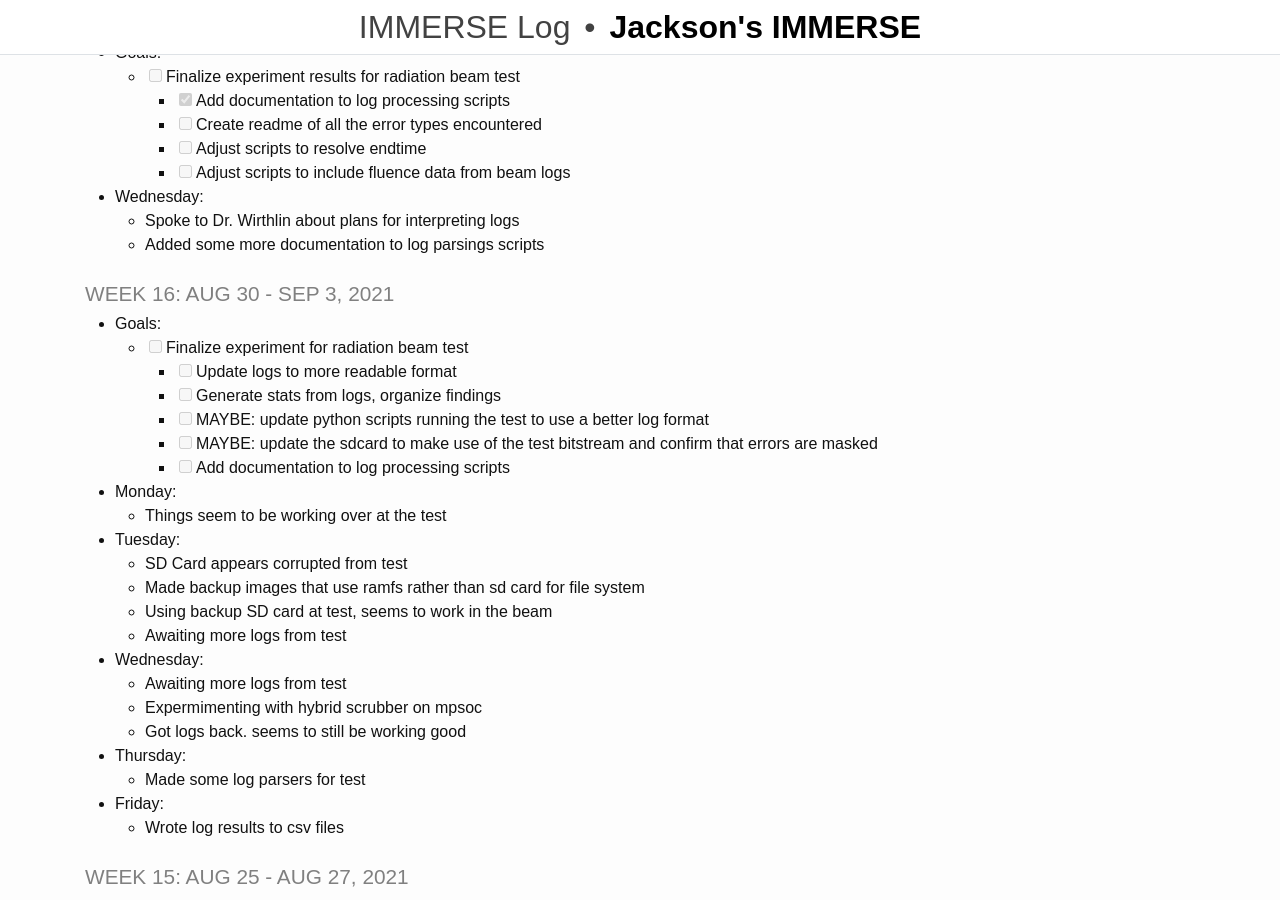
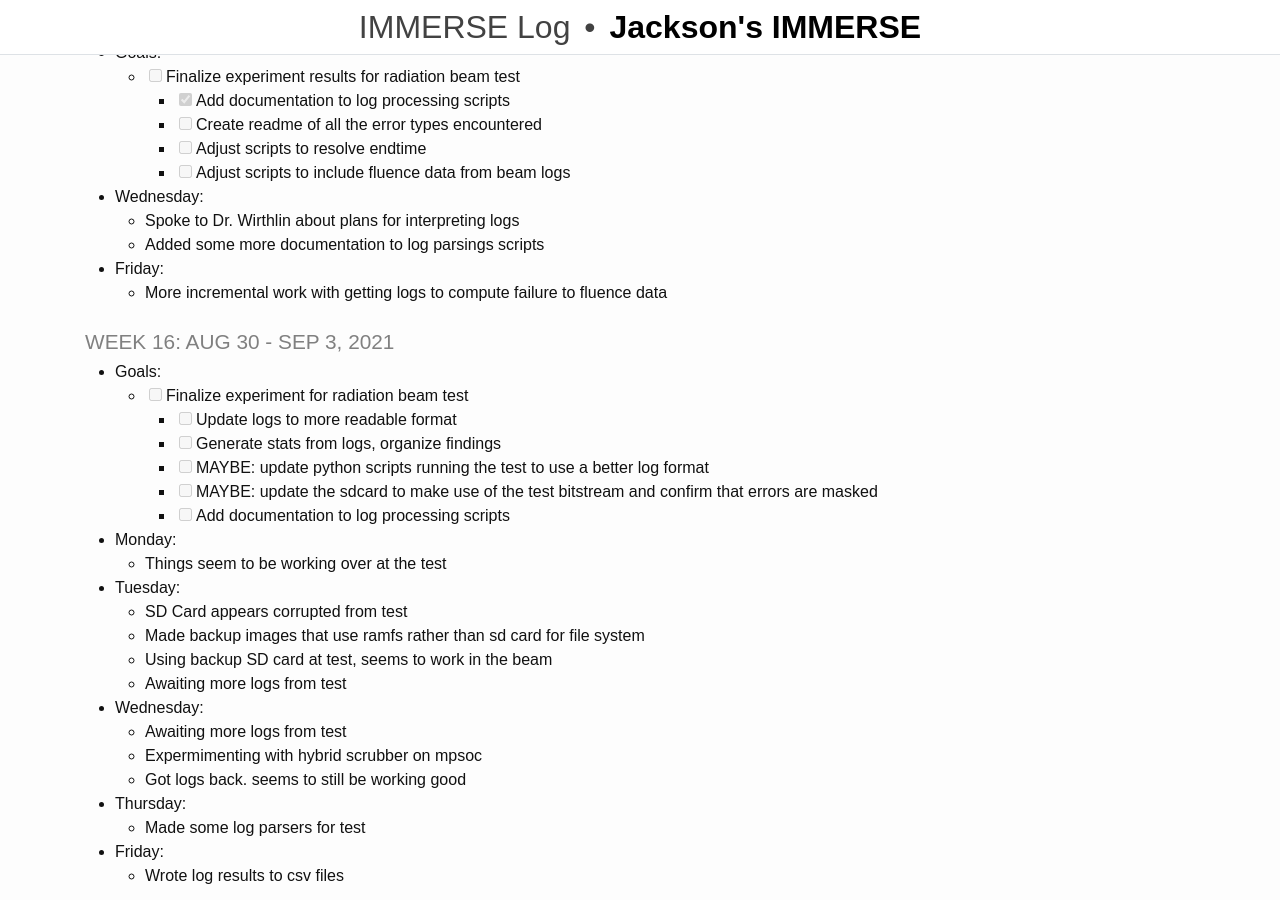
Before and after one commit to rjsmith1999/IMMERSE, a Jekyll site: the page built from _pages/log.md, in a window 1280 px wide and 900 px high, scrolled down 329 px. Built offline with Jekyll 4.4.1, drawn with Linux system fonts in a browser that asks for light colours.

Commit message:
Update Log

```diff
--- a/_pages/log.md
+++ b/_pages/log.md
@@ -25,6 +25,9 @@ title: IMMERSE Log
 * **Wednesday**:
   - Spoke to Dr. Wirthlin about plans for interpreting logs
   - Added some more documentation to log parsings scripts
+
+* **Friday**:
+  - More incremental work with getting logs to compute failure to fluence data
 
 ### Week 16: Aug 30 - Sep 3, 2021
 * **Goals**:
```
